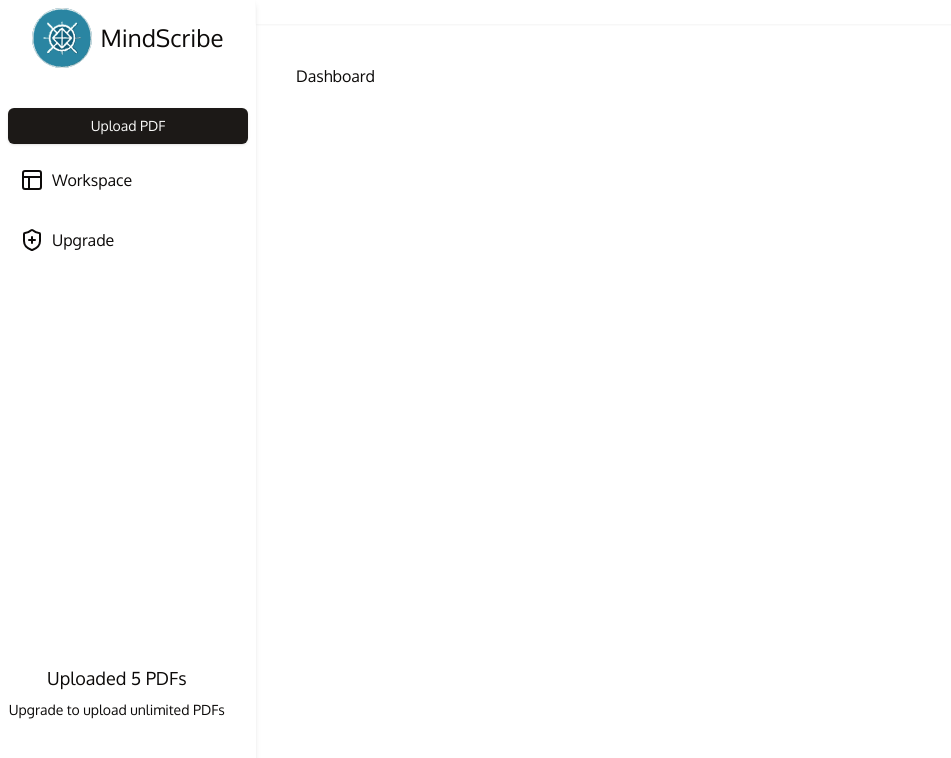
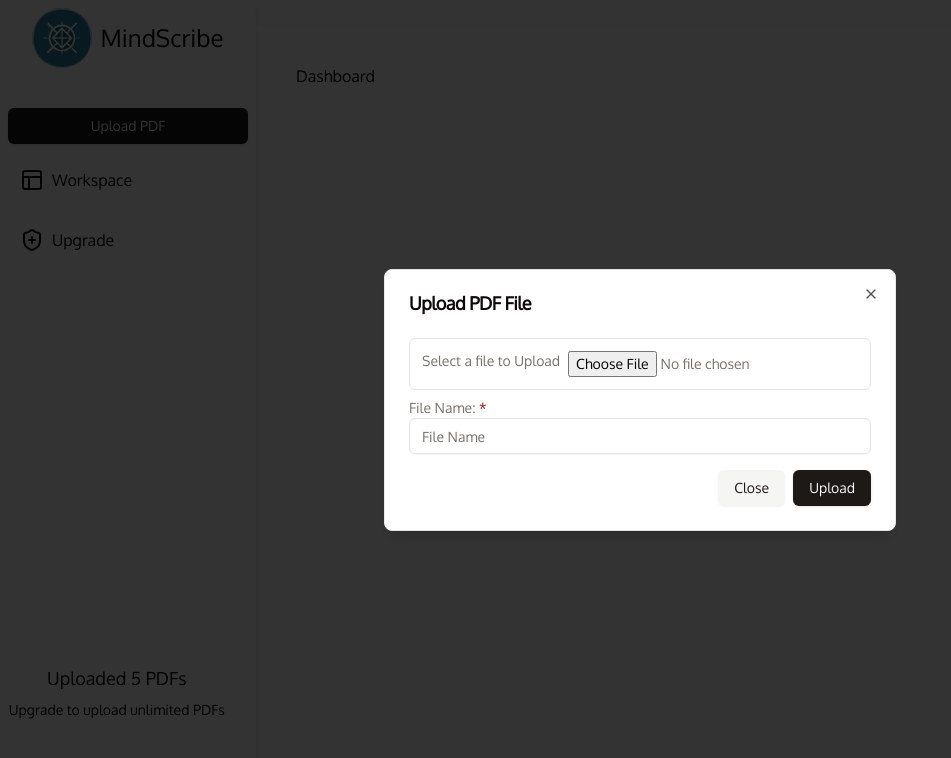
Before and after one commit to patil-swap/MindScribe, a Next.js app: page /dashboard in a window 1280 px wide. Both pictures are taken after a click on the button "Upload PDF". Shown: the top 758 px of the page, without its empty margins (0-951 px from the left). Built offline with nearby package versions, Linux system fonts and the light colour scheme; no server answers.

Commit message:
Adds dialog for uploading PDF files

```diff
--- a/app/dashboard/_components/SideBar.js
+++ b/app/dashboard/_components/SideBar.js
@@ -2,6 +2,7 @@
 import { Layout, ShieldPlus } from "lucide-react";
 import Image from "next/image";
 import React from "react";
+import UploadPdfDialog from "./UploadPdfDialog";
 
 const SideBar = () => {
   return (
@@ -17,7 +18,9 @@
         <span className="text-2xl">MindScribe</span>
       </div>
       <div className="mt-10">
-        <Button className="w-full">Upload PDF</Button>
+        <UploadPdfDialog>
+          <Button className="w-full">Upload PDF</Button>
+        </UploadPdfDialog>
         <div className="flex gap-2 items-center p-3 mt-3 hover:bg-slate-100 rounded-lg cursor-pointer">
           <Layout />
           <h2>Workspace</h2>
--- /dev/null
+++ b/app/dashboard/_components/UploadPdfDialog.js
@@ -0,0 +1,50 @@
+import React from "react";
+import {
+  Dialog,
+  DialogClose,
+  DialogContent,
+  DialogDescription,
+  DialogFooter,
+  DialogHeader,
+  DialogTitle,
+  DialogTrigger
+} from "@/components/ui/dialog";
+import { Input } from "@/components/ui/input";
+import { Button } from "@/components/ui/button";
+
+const UploadPdfDialog = ({ children }) => {
+  return (
+    <Dialog>
+      <DialogTrigger asChild>{children}</DialogTrigger>
+      <DialogContent>
+        <DialogHeader>
+          <DialogTitle>Upload PDF File</DialogTitle>
+          <DialogDescription asChild>
+            <div>
+              <div className="flex mt-5 gap-2 p-3 rounded-md border">
+                <h2>Select a file to Upload</h2>
+                <input type="file" accept="application/pdf" />
+              </div>
+              <div className="mt-2 ">
+                <label>
+                  File Name: <span className="text-red-800">*</span>
+                </label>
+                <Input placeholder="File Name" />
+              </div>
+            </div>
+          </DialogDescription>
+        </DialogHeader>
+        <DialogFooter className="sm:justify-end">
+          <DialogClose asChild>
+            <Button type="button" variant="secondary">
+              Close
+            </Button>
+          </DialogClose>
+          <Button type="button">Upload</Button>
+        </DialogFooter>
+      </DialogContent>
+    </Dialog>
+  );
+};
+
+export default UploadPdfDialog;
--- /dev/null
+++ b/components/ui/dialog.jsx
@@ -0,0 +1,96 @@
+"use client"
+
+import * as React from "react"
+import * as DialogPrimitive from "@radix-ui/react-dialog"
+import { X } from "lucide-react"
+
+import { cn } from "@/lib/utils"
+
+const Dialog = DialogPrimitive.Root
+
+const DialogTrigger = DialogPrimitive.Trigger
+
+const DialogPortal = DialogPrimitive.Portal
+
+const DialogClose = DialogPrimitive.Close
+
+const DialogOverlay = React.forwardRef(({ className, ...props }, ref) => (
+  <DialogPrimitive.Overlay
+    ref={ref}
+    className={cn(
+      "fixed inset-0 z-50 bg-black/80  data-[state=open]:animate-in data-[state=closed]:animate-out data-[state=closed]:fade-out-0 data-[state=open]:fade-in-0",
+      className
+    )}
+    {...props} />
+))
+DialogOverlay.displayName = DialogPrimitive.Overlay.displayName
+
+const DialogContent = React.forwardRef(({ className, children, ...props }, ref) => (
+  <DialogPortal>
+    <DialogOverlay />
+    <DialogPrimitive.Content
+      ref={ref}
+      className={cn(
+        "fixed left-[50%] top-[50%] z-50 grid w-full max-w-lg translate-x-[-50%] translate-y-[-50%] gap-4 border bg-background p-6 shadow-lg duration-200 data-[state=open]:animate-in data-[state=closed]:animate-out data-[state=closed]:fade-out-0 data-[state=open]:fade-in-0 data-[state=closed]:zoom-out-95 data-[state=open]:zoom-in-95 data-[state=closed]:slide-out-to-left-1/2 data-[state=closed]:slide-out-to-top-[48%] data-[state=open]:slide-in-from-left-1/2 data-[state=open]:slide-in-from-top-[48%] sm:rounded-lg",
+        className
+      )}
+      {...props}>
+      {children}
+      <DialogPrimitive.Close
+        className="absolute right-4 top-4 rounded-sm opacity-70 ring-offset-background transition-opacity hover:opacity-100 focus:outline-none focus:ring-2 focus:ring-ring focus:ring-offset-2 disabled:pointer-events-none data-[state=open]:bg-accent data-[state=open]:text-muted-foreground">
+        <X className="h-4 w-4" />
+        <span className="sr-only">Close</span>
+      </DialogPrimitive.Close>
+    </DialogPrimitive.Content>
+  </DialogPortal>
+))
+DialogContent.displayName = DialogPrimitive.Content.displayName
+
+const DialogHeader = ({
+  className,
+  ...props
+}) => (
+  <div
+    className={cn("flex flex-col space-y-1.5 text-center sm:text-left", className)}
+    {...props} />
+)
+DialogHeader.displayName = "DialogHeader"
+
+const DialogFooter = ({
+  className,
+  ...props
+}) => (
+  <div
+    className={cn("flex flex-col-reverse sm:flex-row sm:justify-end sm:space-x-2", className)}
+    {...props} />
+)
+DialogFooter.displayName = "DialogFooter"
+
+const DialogTitle = React.forwardRef(({ className, ...props }, ref) => (
+  <DialogPrimitive.Title
+    ref={ref}
+    className={cn("text-lg font-semibold leading-none tracking-tight", className)}
+    {...props} />
+))
+DialogTitle.displayName = DialogPrimitive.Title.displayName
+
+const DialogDescription = React.forwardRef(({ className, ...props }, ref) => (
+  <DialogPrimitive.Description
+    ref={ref}
+    className={cn("text-sm text-muted-foreground", className)}
+    {...props} />
+))
+DialogDescription.displayName = DialogPrimitive.Description.displayName
+
+export {
+  Dialog,
+  DialogPortal,
+  DialogOverlay,
+  DialogTrigger,
+  DialogClose,
+  DialogContent,
+  DialogHeader,
+  DialogFooter,
+  DialogTitle,
+  DialogDescription,
+}
--- /dev/null
+++ b/components/ui/input.jsx
@@ -0,0 +1,19 @@
+import * as React from "react"
+
+import { cn } from "@/lib/utils"
+
+const Input = React.forwardRef(({ className, type, ...props }, ref) => {
+  return (
+    (<input
+      type={type}
+      className={cn(
+        "flex h-9 w-full rounded-md border border-input bg-transparent px-3 py-1 text-base shadow-sm transition-colors file:border-0 file:bg-transparent file:text-sm file:font-medium file:text-foreground placeholder:text-muted-foreground focus-visible:outline-none focus-visible:ring-1 focus-visible:ring-ring disabled:cursor-not-allowed disabled:opacity-50 md:text-sm",
+        className
+      )}
+      ref={ref}
+      {...props} />)
+  );
+})
+Input.displayName = "Input"
+
+export { Input }
--- a/package.json
+++ b/package.json
@@ -10,6 +10,7 @@
   },
   "dependencies": {
     "@clerk/nextjs": "^6.3.4",
+    "@radix-ui/react-dialog": "^1.1.2",
     "@radix-ui/react-slot": "^1.1.0",
     "class-variance-authority": "^0.7.0",
     "clsx": "^2.1.1",
```
Also changed, not shown: 1 other file (tests, documents, lock files or other folders).
